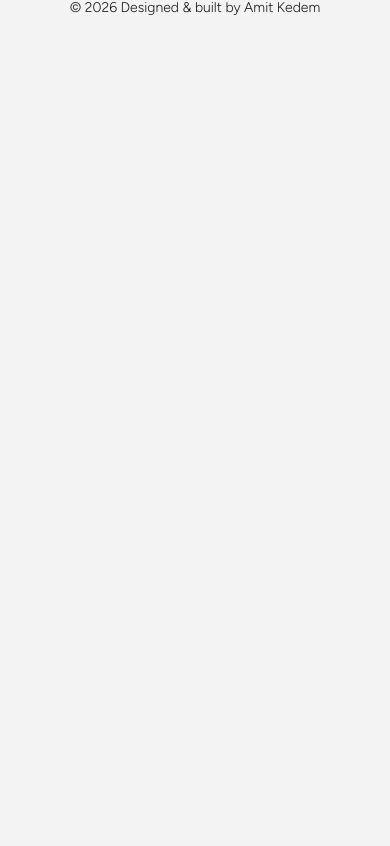
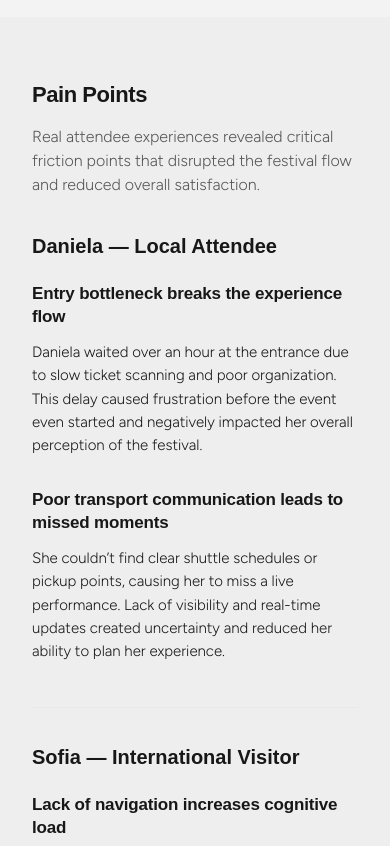
Before and after one commit to amitkedem100/portfolio, a Next.js app: page /portfolio/basilar in a window 390 px wide. Shown: the part 4498-5344 px from the top of the page. Before the commit the page ends 4527 px from the top, so only its background shows below. Built offline with nearby package versions, Linux system fonts and the light colour scheme; a web font is replaced by a local one.

Commit message:
adjusting section background for basilar

```diff
--- a/src/app/globals.css
+++ b/src/app/globals.css
@@ -107,9 +107,17 @@
   }
 }
 
-/* Basilar: project cursor accent; overridden to global --accent in header via [data-cursor-global-accent] */
+/* Basilar: project-scoped tokens (accent + band backgrounds; do not alter global DS tokens) */
 html.basilar-project {
   --cursor-accent: #00ff0a;
+  --basilar-background-light: #EEEEEE;
+  --basilar-background-dark: #3b443b;
+  --basilar-background: var(--basilar-background-light);
+}
+
+/* Basilar: pain-points / project bands — switch background when theme matches PortfolioContext */
+html[data-theme="dark"].basilar-project {
+  --basilar-background: var(--basilar-background-dark);
 }
 
 /* Dark theme only when user toggles (data-theme set by PortfolioContext) */
--- /dev/null
+++ b/src/app/portfolio/basilar/BasilarPainPointsSection.tsx
@@ -0,0 +1,11 @@
+import { PainPointsSection } from "@/app/portfolio/components/PainPointsSection";
+import { basilarPainPointsSectionProps } from "@/data/basilarPainPoints";
+
+export function BasilarPainPointsSection() {
+  return (
+    <PainPointsSection
+      {...basilarPainPointsSectionProps}
+      className="basilar-painpoints-section"
+    />
+  );
+}
--- a/src/app/portfolio/basilar/page.css
+++ b/src/app/portfolio/basilar/page.css
@@ -49,6 +49,32 @@
 @media (max-width: 768px) {
   .basilar-page-personas {
     padding-block: 40px 48px;
+  }
+}
+
+/* Pain Points: Basilar band — --basilar-background from globals (html.basilar-project + data-theme) */
+.pain-points-section.basilar-painpoints-section {
+  background: var(--basilar-background);
+  width: 100vw;
+  margin-left: calc(50% - 50vw);
+  max-width: 100vw;
+  padding-block: clamp(80px, 11vw, 120px);
+  /* Match .layout-grid horizontal inset so text aligns with rest of page */
+  padding-inline: 64px;
+  box-sizing: border-box;
+}
+
+@media (max-width: 1024px) {
+  .pain-points-section.basilar-painpoints-section {
+    padding-block: clamp(72px, 10vw, 104px);
+    padding-inline: 48px;
+  }
+}
+
+@media (max-width: 768px) {
+  .pain-points-section.basilar-painpoints-section {
+    padding-block: clamp(64px, 14vw, 88px);
+    padding-inline: 32px;
   }
 }
 
--- a/src/app/portfolio/basilar/page.tsx
+++ b/src/app/portfolio/basilar/page.tsx
@@ -1,5 +1,6 @@
 import type { Metadata } from "next";
 import "./page.css";
+import { BasilarPainPointsSection } from "@/app/portfolio/basilar/BasilarPainPointsSection";
 import { BasilarPersonasSection } from "@/app/portfolio/basilar/BasilarPersonasSection";
 import { BasilarProductShowcase } from "@/app/portfolio/components/BasilarProductShowcase";
 import { ProjectVideoHero } from "@/app/portfolio/components/ProjectVideoHero";
@@ -88,6 +89,10 @@ export default function BasilarProjectPage() {
       <section className="basilar-page-section">
         <BasilarPersonasSection />
       </section>
+
+      <section className="basilar-page-section">
+        <BasilarPainPointsSection />
+      </section>
     </div>
   );
 }
--- /dev/null
+++ b/src/app/portfolio/components/PainPointsSection.css
@@ -0,0 +1,120 @@
+/* Editorial pain points: persona groups + story blocks, no cards */
+.pain-points-section {
+  width: 100%;
+}
+
+.pain-points-section-inner {
+  max-width: min(760px, 100%);
+  margin-inline: 0 auto;
+  text-align: start;
+}
+
+.pain-points-section-header {
+  margin-bottom: 48px;
+}
+
+.pain-points-section-title {
+  margin: 0 0 16px;
+  font: var(--portfolio-text-h2);
+  font-weight: 600;
+  color: var(--text-primary);
+  letter-spacing: -0.02em;
+}
+
+.pain-points-section-intro {
+  margin: 0;
+  font: var(--portfolio-text-b1);
+  color: var(--text-secondary);
+}
+
+.pain-points-section-groups {
+  display: flex;
+  flex-direction: column;
+  gap: 0;
+}
+
+.pain-points-group {
+  padding-bottom: 8px;
+}
+
+.pain-points-group--divided {
+  margin-top: 48px;
+  padding-top: 48px;
+  border-top: 1px solid var(--border-subtle);
+}
+
+.pain-points-group-title {
+  margin: 0 0 32px;
+  font-family: var(--portfolio-font-heading);
+  font-weight: 700;
+  font-size: clamp(1.25rem, 2.2vw, 1.5rem);
+  line-height: 1.3;
+  color: var(--text-primary);
+}
+
+.pain-points-group-items {
+  display: flex;
+  flex-direction: column;
+  gap: 40px;
+}
+
+.pain-points-item-title {
+  margin: 0 0 12px;
+  font: var(--portfolio-text-h3);
+  font-weight: 600;
+  color: var(--text-primary);
+  letter-spacing: -0.01em;
+}
+
+.pain-points-item-description {
+  margin: 0;
+  font: var(--portfolio-text-b2);
+  color: var(--text-primary);
+}
+
+@media (max-width: 1024px) {
+  .pain-points-group--divided {
+    margin-top: 40px;
+    padding-top: 40px;
+  }
+
+  .pain-points-group-items {
+    gap: 36px;
+  }
+}
+
+@media (max-width: 768px) {
+  .pain-points-section-header {
+    margin-bottom: 36px;
+  }
+
+  .pain-points-section-title {
+    font-size: 1.375rem;
+  }
+
+  .pain-points-section-intro {
+    font-size: 1rem;
+  }
+
+  .pain-points-group-title {
+    margin-bottom: 24px;
+  }
+
+  .pain-points-group--divided {
+    margin-top: 36px;
+    padding-top: 36px;
+  }
+
+  .pain-points-group-items {
+    gap: 32px;
+  }
+
+  .pain-points-item-title {
+    font-size: 1.0625rem;
+  }
+
+  .pain-points-item-description {
+    font-size: 0.9375rem;
+    line-height: 1.55;
+  }
+}
--- /dev/null
+++ b/src/app/portfolio/components/PainPointsSection.tsx
@@ -0,0 +1,79 @@
+import "./PainPointsSection.css";
+
+export type PainPointBlock = {
+  id: string;
+  title: string;
+  description: string;
+};
+
+export type PainPointsGroup = {
+  id: string;
+  personaTitle: string;
+  points: PainPointBlock[];
+};
+
+export type PainPointsSectionProps = {
+  title: string;
+  intro: string;
+  groups: PainPointsGroup[];
+  className?: string;
+};
+
+/* Story-driven pain points by persona group — editorial, no cards */
+export function PainPointsSection({
+  title,
+  intro,
+  groups,
+  className = "",
+}: PainPointsSectionProps) {
+  const titleId = "pain-points-section-title";
+
+  return (
+    <section
+      className={`pain-points-section ${className}`.trim()}
+      aria-labelledby={titleId}
+    >
+      <div className="pain-points-section-inner">
+        <header className="pain-points-section-header">
+          <h2 id={titleId} className="pain-points-section-title">
+            {title}
+          </h2>
+          <p className="pain-points-section-intro">{intro}</p>
+        </header>
+
+        <div className="pain-points-section-groups">
+          {groups.map((group, groupIndex) => (
+            <div
+              key={group.id}
+              className={
+                groupIndex > 0
+                  ? "pain-points-group pain-points-group--divided"
+                  : "pain-points-group"
+              }
+              aria-labelledby={`pain-points-group-${group.id}`}
+            >
+              <h3
+                id={`pain-points-group-${group.id}`}
+                className="pain-points-group-title"
+              >
+                {group.personaTitle}
+              </h3>
+
+              <div className="pain-points-group-items">
+                {group.points.map((point) => (
+                  <div
+                    key={point.id}
+                    className="pain-points-item"
+                  >
+                    <h4 className="pain-points-item-title">{point.title}</h4>
+                    <p className="pain-points-item-description">{point.description}</p>
+                  </div>
+                ))}
+              </div>
+            </div>
+          ))}
+        </div>
+      </div>
+    </section>
+  );
+}
--- a/src/app/portfolio/components/ProjectVideoHero.css
+++ b/src/app/portfolio/components/ProjectVideoHero.css
@@ -53,7 +53,7 @@
   justify-content: center;
   gap: 28px;
   min-height: 92vh;
-  padding: 24px 24px 48px;
+  padding: 56px 24px 48px;
   box-sizing: border-box;
 }
 
--- /dev/null
+++ b/src/data/basilarPainPoints.ts
@@ -0,0 +1,45 @@
+import type { PainPointsSectionProps } from "@/app/portfolio/components/PainPointsSection";
+
+export const basilarPainPointsSectionProps: PainPointsSectionProps = {
+  title: "Pain Points",
+  intro:
+    "Real attendee experiences revealed critical friction points that disrupted the festival flow and reduced overall satisfaction.",
+  groups: [
+    {
+      id: "daniela",
+      personaTitle: "Daniela — Local Attendee",
+      points: [
+        {
+          id: "daniela-entry",
+          title: "Entry bottleneck breaks the experience flow",
+          description:
+            "Daniela waited over an hour at the entrance due to slow ticket scanning and poor organization. This delay caused frustration before the event even started and negatively impacted her overall perception of the festival.",
+        },
+        {
+          id: "daniela-transport",
+          title: "Poor transport communication leads to missed moments",
+          description:
+            "She couldn’t find clear shuttle schedules or pickup points, causing her to miss a live performance. Lack of visibility and real-time updates created uncertainty and reduced her ability to plan her experience.",
+        },
+      ],
+    },
+    {
+      id: "sofia",
+      personaTitle: "Sofia — International Visitor",
+      points: [
+        {
+          id: "sofia-navigation",
+          title: "Lack of navigation increases cognitive load",
+          description:
+            "Without a clear map or navigation system, Sofia struggled to locate key areas such as stages, food, and facilities. This created constant friction and made the experience feel overwhelming in an unfamiliar environment.",
+        },
+        {
+          id: "sofia-food",
+          title: "Unpredictable food availability reduces trust",
+          description:
+            "Sofia had difficulty finding vegan options, and vendors ran out of food without any real-time updates. This led to frustration and reduced trust in the festival’s organization and service quality.",
+        },
+      ],
+    },
+  ],
+};
```
